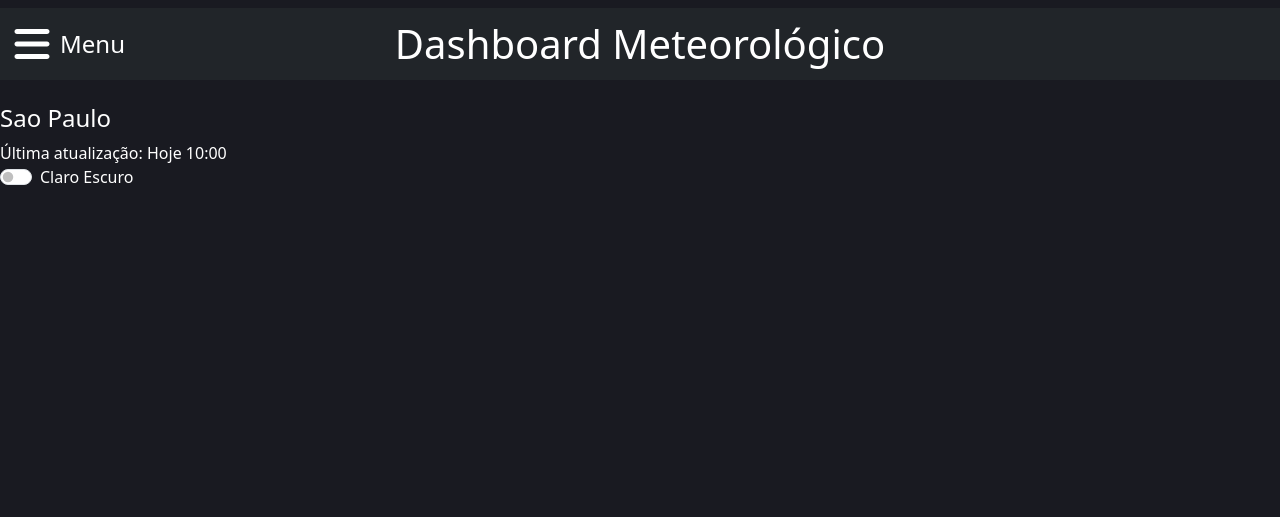
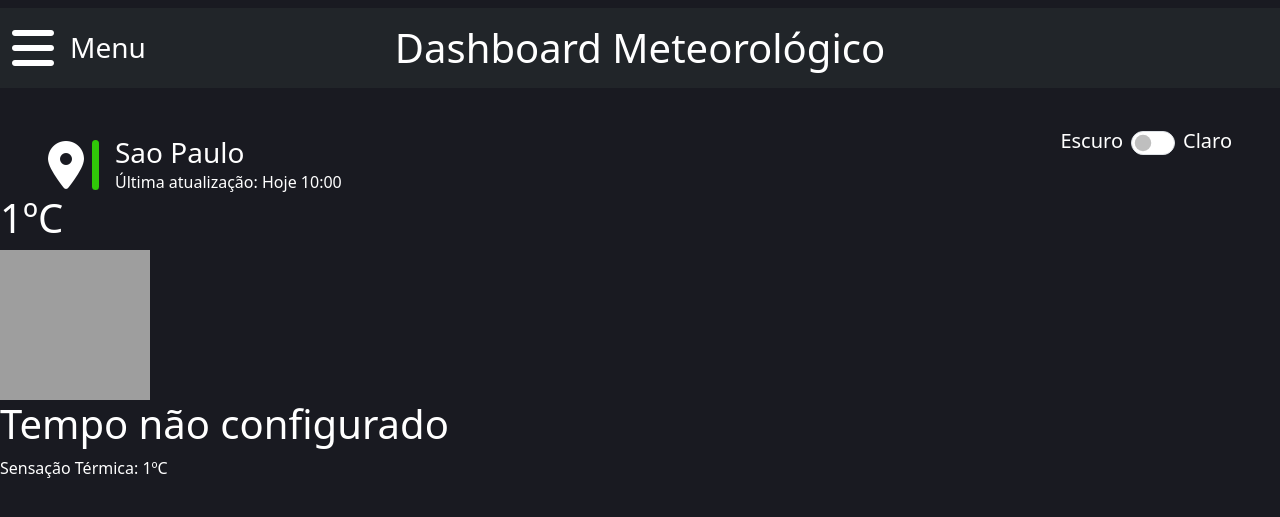
Before and after one commit to david-pessoa/EstacaoMeteorologica, a Django app: page / in a window 1280 px wide. Shown: the top 517 px of the page. Run offline with Django 5.2, Linux system fonts and the light colour scheme; tables that the repository leaves empty hold one stand-in row (values such as "Sample post"); some libraries are stand-ins or nearby versions; grey boxes are pictures that could not be loaded.

Commit message:
Coloca informação sobre o tempo (tem que colocar mais condições)

```diff
--- a/station/admin.py
+++ b/station/admin.py
@@ -12,7 +12,7 @@ class AdminAgora(admin.ModelAdmin):
         'velocidade_vento',
         'umidade',
         'pressao',
-        'cobertura_nuvem'
+        'codigo_tempo'
         )
 
 @admin.register(Hoje)
@@ -25,4 +25,4 @@ class AdminHorario(admin.ModelAdmin):
 
 @admin.register(ProximosDias)
 class AdminProximosDias(admin.ModelAdmin):
-    list_display = ('pk', 'data', 'chance_chuva', 'cobertura_nuvem', 'temp_max', 'temp_min')
+    list_display = ('pk', 'data', 'chance_chuva', 'codigo_tempo', 'temp_max', 'temp_min')
--- a/station/models.py
+++ b/station/models.py
@@ -8,7 +8,7 @@ class Agora(models.Model):
     velocidade_vento = models.DecimalField('Velocidade do Vento', max_digits=4, decimal_places=1)
     umidade = models.DecimalField('Umidade do Ar', max_digits=3, decimal_places=0)
     pressao = models.DecimalField('Pressão Atmosférica', max_digits=5, decimal_places=1)
-    cobertura_nuvem = models.DecimalField('Cobertura de Nuvem', max_digits=3, decimal_places=0)
+    codigo_tempo = models.DecimalField('Código do tempo', max_digits=4, decimal_places=0)
 
     def __str__(self):
         return f"Agora: {self.hora_coleta}"
@@ -45,7 +45,7 @@ class Horario(models.Model):
 class ProximosDias(models.Model):
     data = models.DateField('Dia')
     chance_chuva = models.DecimalField('Chance de chuva', max_digits=3, decimal_places=1)
-    cobertura_nuvem = models.DecimalField('Cobertura de Nuvem', max_digits=3, decimal_places=0)
+    codigo_tempo = models.DecimalField('Código do tempo', max_digits=4, decimal_places=0)
     temp_max = models.DecimalField('Temperatura Máxima', max_digits=3, decimal_places=1)
     temp_min = models.DecimalField('Temperatura Mínima', max_digits=3, decimal_places=1)
 
--- a/station/static/css/style.css
+++ b/station/static/css/style.css
@@ -2,3 +2,52 @@ body{
     background-color: #191A21;
     color: #FFF;
 }
+
+.escuro-claro
+{
+    font-size: 1.25rem;
+}
+
+.form-check-input {
+  clear: left;
+}
+
+.form-switch.form-switch-sm {
+  margin-bottom: 0.5rem; /* JUST FOR STYLING PURPOSE */
+}
+
+.form-switch.form-switch-sm .form-check-input {
+  height: 1rem;
+  width: calc(1rem + 0.75rem);
+  border-radius: 2rem;
+}
+
+.form-switch.form-switch-md {
+  margin-bottom: 1rem; /* JUST FOR STYLING PURPOSE */
+}
+
+.form-switch.form-switch-md .form-check-input {
+  height: 1.5rem;
+  width: calc(2rem + 0.75rem);
+  border-radius: 3rem;
+}
+
+.form-switch.form-switch-lg {
+  margin-bottom: 1.5rem; /* JUST FOR STYLING PURPOSE */
+}
+
+.form-switch.form-switch-lg .form-check-input {
+  height: 2rem;
+  width: calc(3rem + 0.75rem);
+  border-radius: 4rem;
+}
+
+.form-switch.form-switch-xl {
+  margin-bottom: 2rem; /* JUST FOR STYLING PURPOSE */
+}
+
+.form-switch.form-switch-xl .form-check-input {
+  height: 2.5rem;
+  width: calc(4rem + 0.75rem);
+  border-radius: 5rem;
+}
--- a/station/templates/index.html
+++ b/station/templates/index.html
@@ -10,14 +10,15 @@
     {% bootstrap_css %}
     {% bootstrap_javascript %}
     <link rel="stylesheet" href="{% static 'css/style.css' %}">
+    <link rel="stylesheet" href="https://cdnjs.cloudflare.com/ajax/libs/font-awesome/6.7.2/css/all.min.css"/>
 </head>
 <body>
     <nav class="navbar navbar-dark bg-dark mt-2 py-3">
         <div class="container-fluid position-relative">
             <!-- Menu à esquerda -->
             <div class="d-flex align-items-center">
-                <img src="{% static 'img/bars-solid.svg' %}" alt="menu" height="40px" width="40px" class="me-2">
-                <h4 class="mb-0 text-white">Menu</h4>
+                <i class="fa fa-bars fa-3x me-3"></i>
+                <h3 class="mb-0 text-white">Menu</h3>
             </div>
 
             <!-- Título centralizado -->
@@ -26,21 +27,42 @@
             </h1>
         </div>
     </nav>
+    <div class="d-flex align-items-center">
+        <div class="d-flex align-items-center mt-5">
+            <div class="d-flex align-items-center ms-5">
+                <i class="fa fa-location-dot fa-3x"></i>
+                <div class="ms-2" style="width: 7px; height: 50px; background-color: #30C708; border-radius: 7px;"></div>
+            </div>
+            <div class="ms-3">
+                <h3 class="mb-0">{{ lugar }}</h3>
+                <span>Última atualização: Hoje {{ ag.hora_coleta }}</span>
+            </div>
+        </div>
+        <div class="d-flex align-items-center ms-auto me-5">
+            <span class="escuro-claro me-2">Escuro</span>
+            <div class="form-check form-switch form-switch-md mb-0">
+                <input class="form-check-input" type="checkbox" role="switch" id="flexSwitchCheckDefault">
+            </div>
+            <span class="escuro-claro ms-2">Claro</span>
+        </div>
+    </div>
     <div>
         <div>
             <div>
-                <img src="" alt=""> <!--Localização-->
-                <span></span> <!--Linha verde-->
+                <div>
+                    <h1>{{ ag.temperatura|floatformat:0 }}ºC</h1>
+                </div>
+                <div>
+                    <img src="{% static '' %}img/{{ icone_tempo }}.svg" alt="{{ texto_tempo }}" height="150px" width="150px">
+                    <h1>{{ texto_tempo }}</h1>
+                </div>
             </div>
             <div>
-                <h4>{{ lugar }}</h4>
-                <span>Última atualização: Hoje {{ ag.hora_coleta }}</span>
+                <span>Sensação Térmica: {{ ag.sensacao_termica|floatformat:0 }}ºC</span>
             </div>
         </div>
-        <div class="form-check form-switch">
-            <span>Claro</span>
-            <input class="form-check-input" type="checkbox" role="switch" id="flexSwitchCheckDefault">
-            <span>Escuro</span>
+        <div>
+
         </div>
     </div>
 </body>
--- a/station/views.py
+++ b/station/views.py
@@ -1,6 +1,7 @@
 from django.shortcuts import render
 from django.views import View
 from .models import Agora, Hoje, Horario, ProximosDias
+from datetime import datetime, time
 
 class IndexView(View):
     def get(self, request):
@@ -9,8 +10,52 @@ class IndexView(View):
         horarios = Horario.objects.all()
         prox_dias =  ProximosDias.objects.all()
 
+        hora_atual = datetime.now().strftime('%H:%M')
+        if hora_atual > '6:00' and hora_atual < '18:00':
+            eh_dia = True
+        else:
+            eh_dia = False
+
+        if agora.codigo_tempo == 1000 and eh_dia:
+            icone_tempo = 'clear-day'
+            texto_tempo = 'Céu limpo'
+
+        elif agora.codigo_tempo == 1000 and not eh_dia:
+            icone_tempo = 'clear-night'
+            texto_tempo = 'Céu limpo'
+
+        elif agora.codigo_tempo in [1003, 1006] and eh_dia:
+            icone_tempo = 'overcast-day'
+            texto_tempo = 'Parcialmente nublado'
+
+        elif agora.codigo_tempo in [1003, 1006] and not eh_dia:
+            icone_tempo = 'overcast-night'
+            texto_tempo = 'Parcialmente nublado'
+
+        elif agora.codigo_tempo == 1009:
+            icone_tempo = 'clouy'
+            texto_tempo = 'Nublado'
+
+        elif agora.codigo_tempo in [1063, 1069, 1072] and eh_dia:
+            icone_tempo = 'overcast-day-drizzle'
+            texto_tempo = 'Chuva'
+
+        elif agora.codigo_tempo in [1063, 1069, 1072] and not eh_dia:
+            icone_tempo = 'overcast-night-drizzle'
+            texto_tempo = 'Chuva'
+
+        #TODO: Colocar mais imagens
+
+        else:
+            icone_tempo = 'outra coisa'
+            texto_tempo = 'Tempo não configurado'
+
+
+
         context = {
             "lugar": "Sao Paulo",
+            "icone_tempo": icone_tempo,
+            "texto_tempo": texto_tempo,
             "ag": agora,
             "hoje": hoje,
             "horarios": horarios,
```
Also changed, not shown: station/migrations/0003_remove_agora_cobertura_nuvem_agora_codigo_tempo.py (added), station/migrations/0004_remove_proximosdias_cobertura_nuvem_and_more.py (added), station/static/img/clear-day.svg (added), station/static/img/clear-night.svg (added), station/static/img/cloudy.svg (added), station/static/img/extreme-day-rain.svg (added), station/static/img/extreme-night-rain.svg (added), station/static/img/extreme-night.svg (added), station/static/img/overcast-day-drizzle.svg (added), station/static/img/overcast-day.svg (added), station/static/img/overcast-night-drizzle.svg (added), station/static/img/overcast-night.svg (added), station/static/img/thunderstorms-day-extreme-rain.svg (added), station/static/img/thunderstorms-extreme-rain.svg (added), 1 more files.
